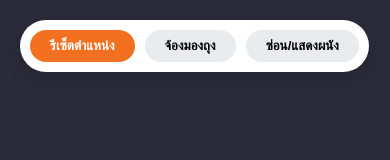
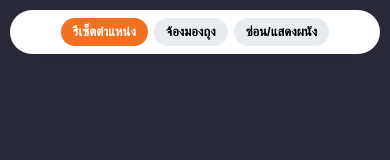
Before and after one commit to jamorn/polimaxx3D, a plain HTML site: page index.html in a window 390 px wide. Drawn offline with nearby package versions, Linux system fonts and the light colour scheme.

Commit message:
fix(ui): ขยับ lil-gui บนจอเล็กไม่ให้ทับแถวปุ่ม controls
- เพิ่ม media query (max-width 768px หรือ hover:none/coarse pointer)
- controls: กระจายเต็มความกว้างบน, ห่อได้ (flex-wrap), ปุ่มเล็กลง
- lil-gui: ย้ายลงไป top 84px, กว้าง 260px, ชิดขวา 10px
  เพื่อไม่ทับปุ่ม รีเซ็ต/จ้องมองถุง/ซ่อนผนัง ด้านบน
- ปรับ max-height ของ children ให้พอดีกับ top ใหม่

```diff
--- a/css/polimaxx_styles.css
+++ b/css/polimaxx_styles.css
@@ -117,3 +117,32 @@ button.active:hover {
     box-shadow: 0 6px 14px rgba(0, 0, 0, 0.28);
     white-space: nowrap;
 }
+
+/* จอเล็ก / non-desktop: ขยับ lil-gui ลงให้พ้นแถวปุ่มด้านบน ไม่ให้ทับกัน */
+@media (max-width: 768px), (hover: none) and (pointer: coarse) {
+    .controls {
+        top: 10px;
+        left: 10px;
+        right: 10px;
+        flex-wrap: wrap;
+        justify-content: center;
+        gap: 6px;
+        padding: 8px;
+    }
+
+    .controls button {
+        padding: 6px 12px;
+        font-size: 13px;
+    }
+
+    .lil-gui.root {
+        top: 84px;
+        right: 10px;
+        --width: 260px;
+        width: 260px !important;
+    }
+
+    .lil-gui.root > .children {
+        max-height: calc(100vh - 104px);
+    }
+}
```
